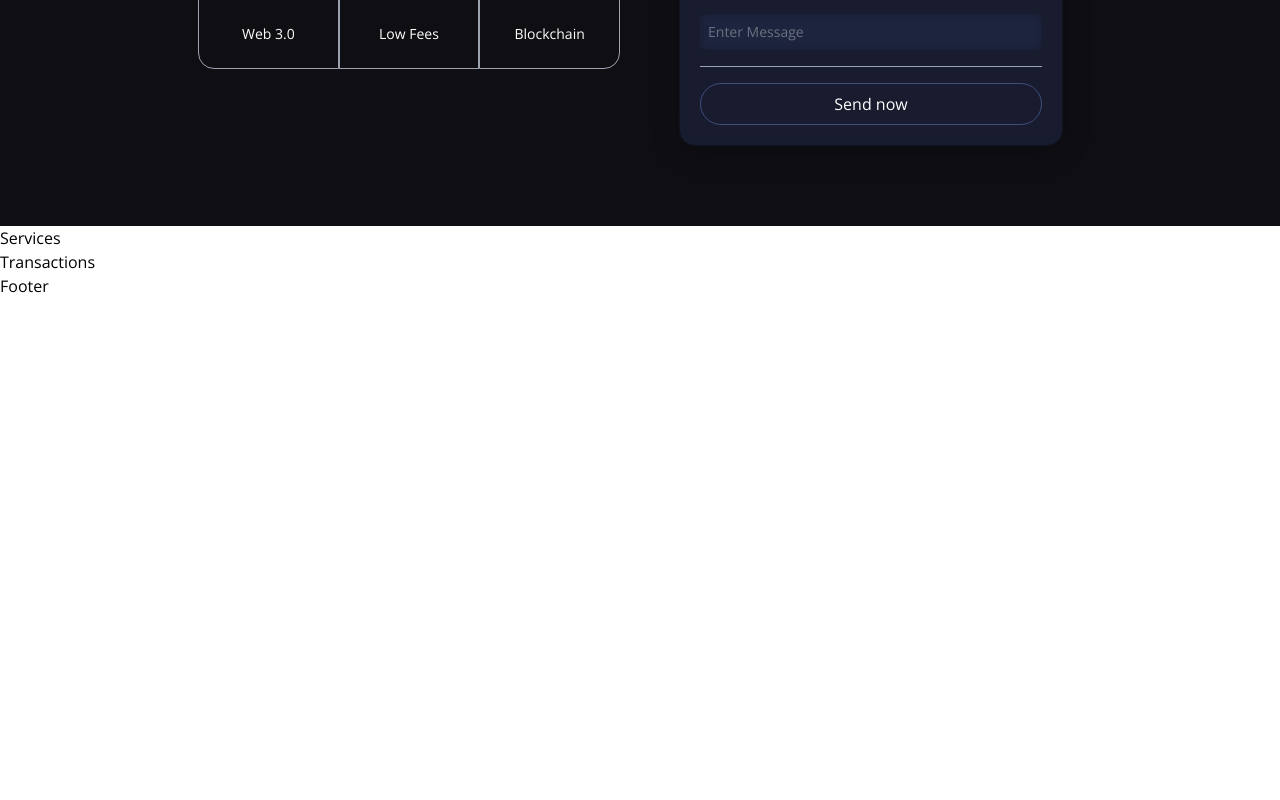
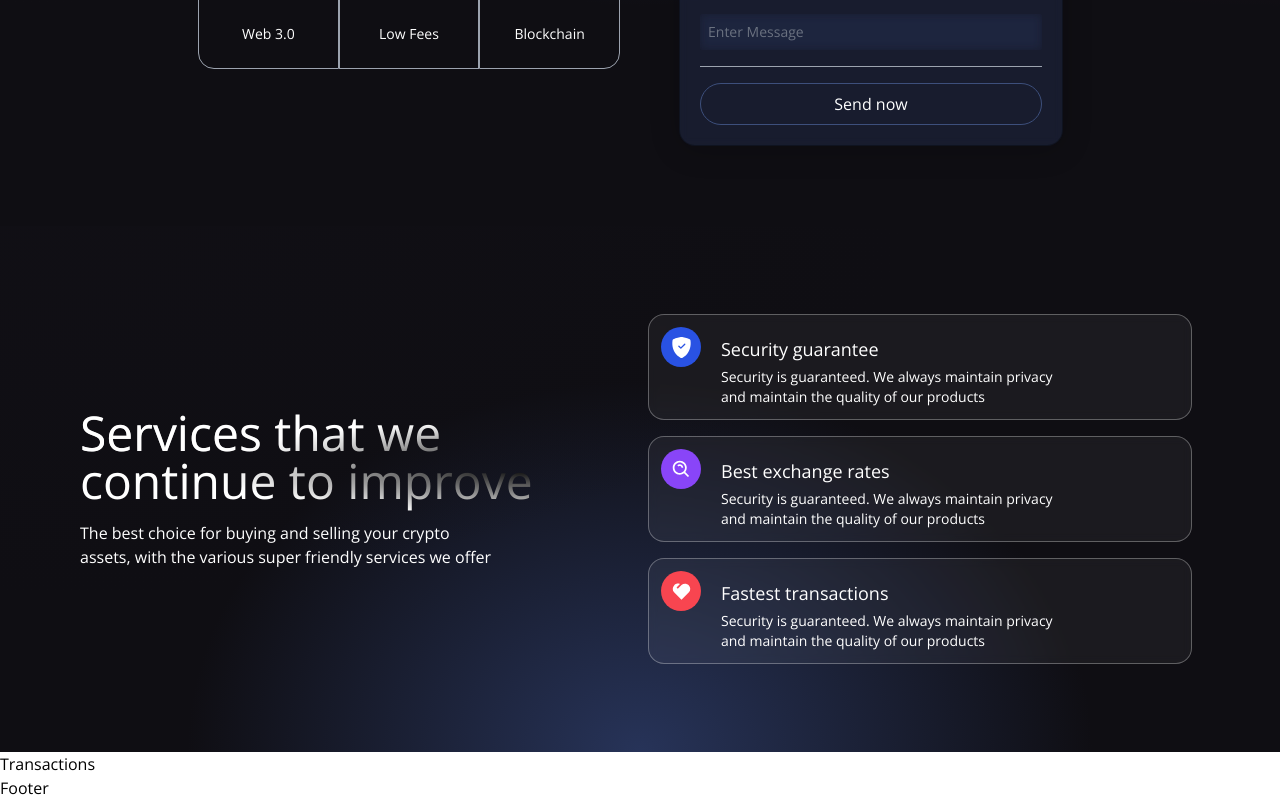
Before and after one commit to zhenxiao-yu/web3-blockchain-app, a React (Vite) app in the folder client/: page / in a window 1280 px wide. Shown: the part 523-1323 px from the top of the page. Before the commit the page ends 821 px from the top, so only its background shows below. Built offline with nearby package versions, Linux system fonts and the light colour scheme.

Commit message:
finished service page styling

```diff
--- a/client/src/components/Services.jsx
+++ b/client/src/components/Services.jsx
@@ -1,7 +1,61 @@
-const Services = () => {
-    return (
-        <h1>Services</h1>
-    );
-}
+import React from "react";
+import { BsShieldFillCheck } from "react-icons/bs";
+import { BiSearchAlt } from "react-icons/bi";
+import { RiHeart2Fill } from "react-icons/ri";
+
+// Service card functional component
+const ServiceCard = ({ color, title, icon, subtitle }) => (
+  <div className="flex flex-row justify-start items-start white-glassmorphism p-3 m-2 cursor-pointer hover:shadow-xl">
+    <div
+      className={`w-10 h-10 rounded-full flex justify-center items-center ${color}`}
+    >
+      {icon}
+    </div>
+    <div className="ml-5 flex flex-col flex-1">
+      <h3 className="mt-2 text-white text-lg">{title}</h3>
+      <p className="mt-1 text-white text-sm md:w-9/12">{subtitle}</p>
+    </div>
+  </div>
+);
+
+const Services = () => (
+  <div className="flex w-full justify-center items-center gradient-bg-services">
+    <div className="flex mf:flex-row flex-col items-center justify-between md:p-20 py-12 px-4">
+      {/* Service banner text */}
+      <div className="flex-1 flex flex-col justify-start items-start">
+        <h1 className="text-white text-3xl sm:text-5xl py-2 text-gradient ">
+          Services that we
+          <br />
+          continue to improve
+        </h1>
+        <p className="text-left my-2 text-white font-light md:w-9/12 w-11/12 text-base">
+          The best choice for buying and selling your crypto assets, with the
+          various super friendly services we offer
+        </p>
+      </div>
+      {/* Service cards */}
+      <div className="flex-1 flex flex-col justify-start items-center">
+        <ServiceCard
+          color="bg-[#2952E3]"
+          title="Security guarantee"
+          icon={<BsShieldFillCheck fontSize={21} className="text-white" />}
+          subtitle="Security is guaranteed. We always maintain privacy and maintain the quality of our products"
+        />
+        <ServiceCard
+          color="bg-[#8945F8]"
+          title="Best exchange rates"
+          icon={<BiSearchAlt fontSize={21} className="text-white" />}
+          subtitle="Security is guaranteed. We always maintain privacy and maintain the quality of our products"
+        />
+        <ServiceCard
+          color="bg-[#F84550]"
+          title="Fastest transactions"
+          icon={<RiHeart2Fill fontSize={21} className="text-white" />}
+          subtitle="Security is guaranteed. We always maintain privacy and maintain the quality of our products"
+        />
+      </div>
+    </div>
+  </div>
+);
 
 export default Services;
```
